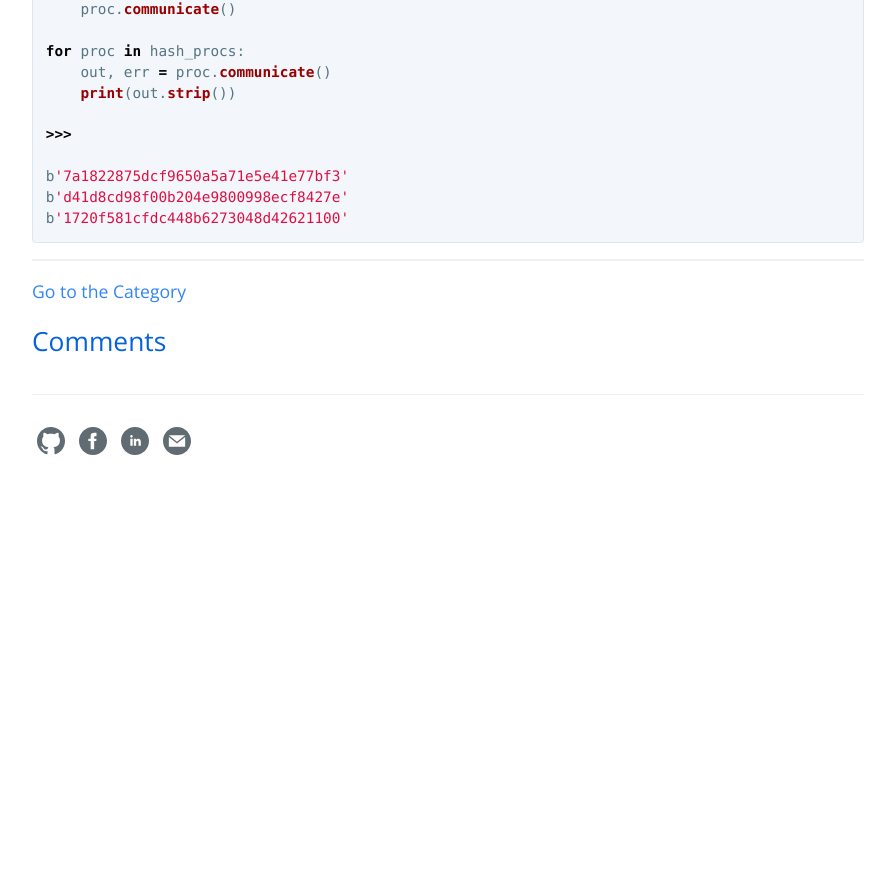
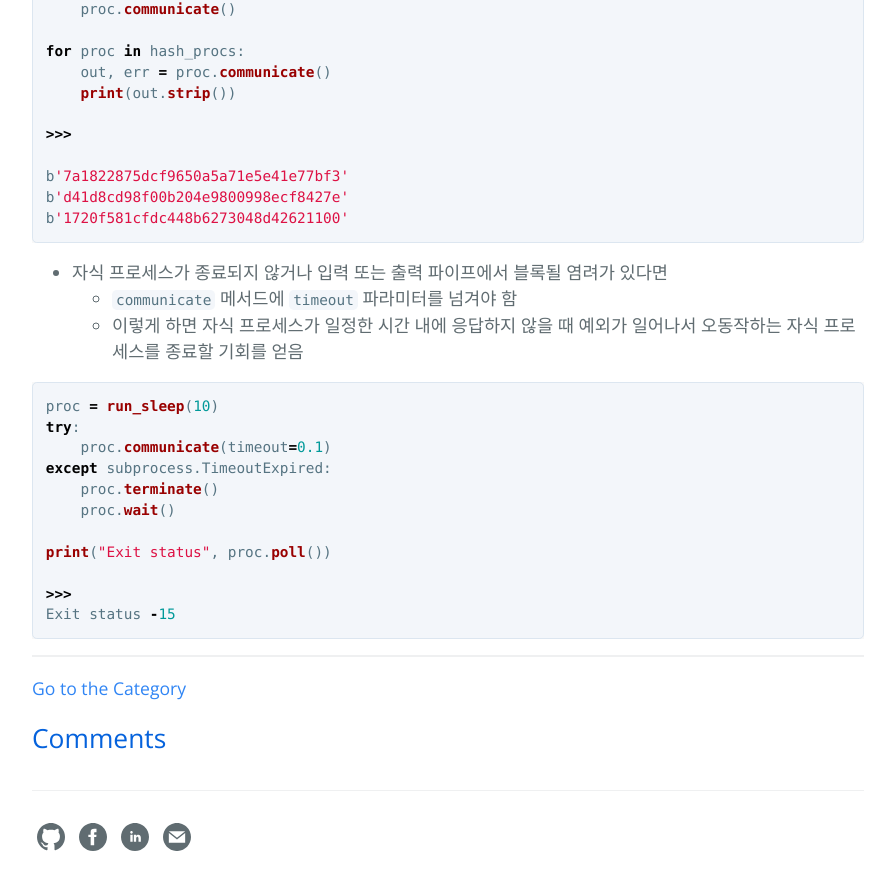
Before and after one commit to hcnoh/hcnoh.github.io, a Jekyll site: the page built from _posts/2018-10-19-effective-python-way36.md, in a window 1280 px wide and 900 px high, scrolled down 3999 px. Shown: the top 890 px of the window, without its empty margins (192-1087 px from the left). Built offline with Jekyll 4.4.1, drawn with Linux system fonts in a browser that asks for light colours; comment, search, counter and statistics services are not loaded; before the commit the page ends 4508 px from its top, so only the background shows below that.

Commit message:
Update 2018-10-19-effective-python-way36.md

````diff
--- a/_posts/2018-10-19-effective-python-way36.md
+++ b/_posts/2018-10-19-effective-python-way36.md
@@ -175,3 +175,21 @@ b'7a1822875dcf9650a5a71e5e41e77bf3'
 b'd41d8cd98f00b204e9800998ecf8427e'
 b'1720f581cfdc448b6273048d42621100'
 ```
+
+- 자식 프로세스가 종료되지 않거나 입력 또는 출력 파이프에서 블록될 염려가 있다면
+  - `communicate` 메서드에 `timeout` 파라미터를 넘겨야 함
+  - 이렇게 하면 자식 프로세스가 일정한 시간 내에 응답하지 않을 때 예외가 일어나서 오동작하는 자식 프로세스를 종료할 기회를 얻음
+
+```python
+proc = run_sleep(10)
+try:
+    proc.communicate(timeout=0.1)
+except subprocess.TimeoutExpired:
+    proc.terminate()
+    proc.wait()
+
+print("Exit status", proc.poll())
+
+>>>
+Exit status -15
+```
````
